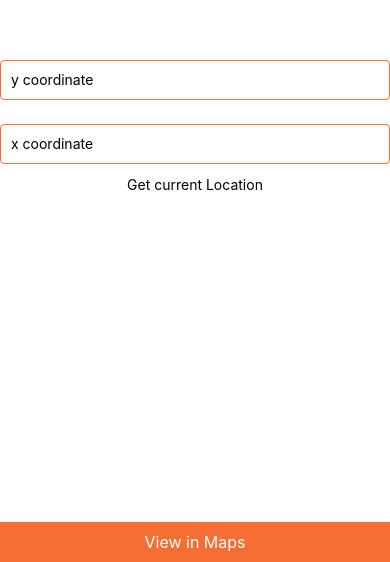
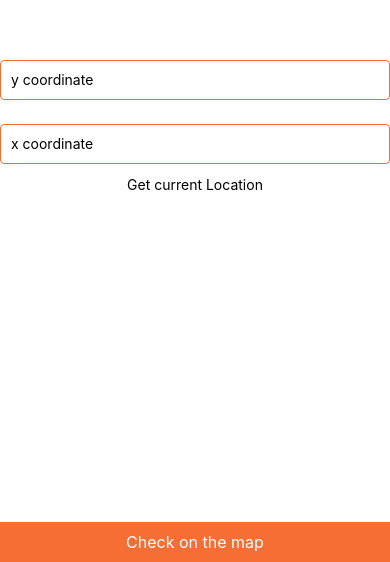
Before and after one commit to tricksil/InnuyChallenge, a React Native app: screen / in a window 390 px wide. Shown: the part 282-844 px from the top of the page. Built offline with nearby package versions, Linux system fonts and the light colour scheme.

Commit message:
refactor: sentence update

```diff
--- a/src/presentation/screen/home/home.tsx
+++ b/src/presentation/screen/home/home.tsx
@@ -47,7 +47,7 @@ const Home: React.FC = () => {
         </TouchableOpacity>
       </SafeAreaView>
       <TouchableOpacity style={styles.buttonNext}>
-        <Text style={styles.text}>View in Maps</Text>
+        <Text style={styles.text}>Check on the map</Text>
       </TouchableOpacity>
     </>
   );
```
